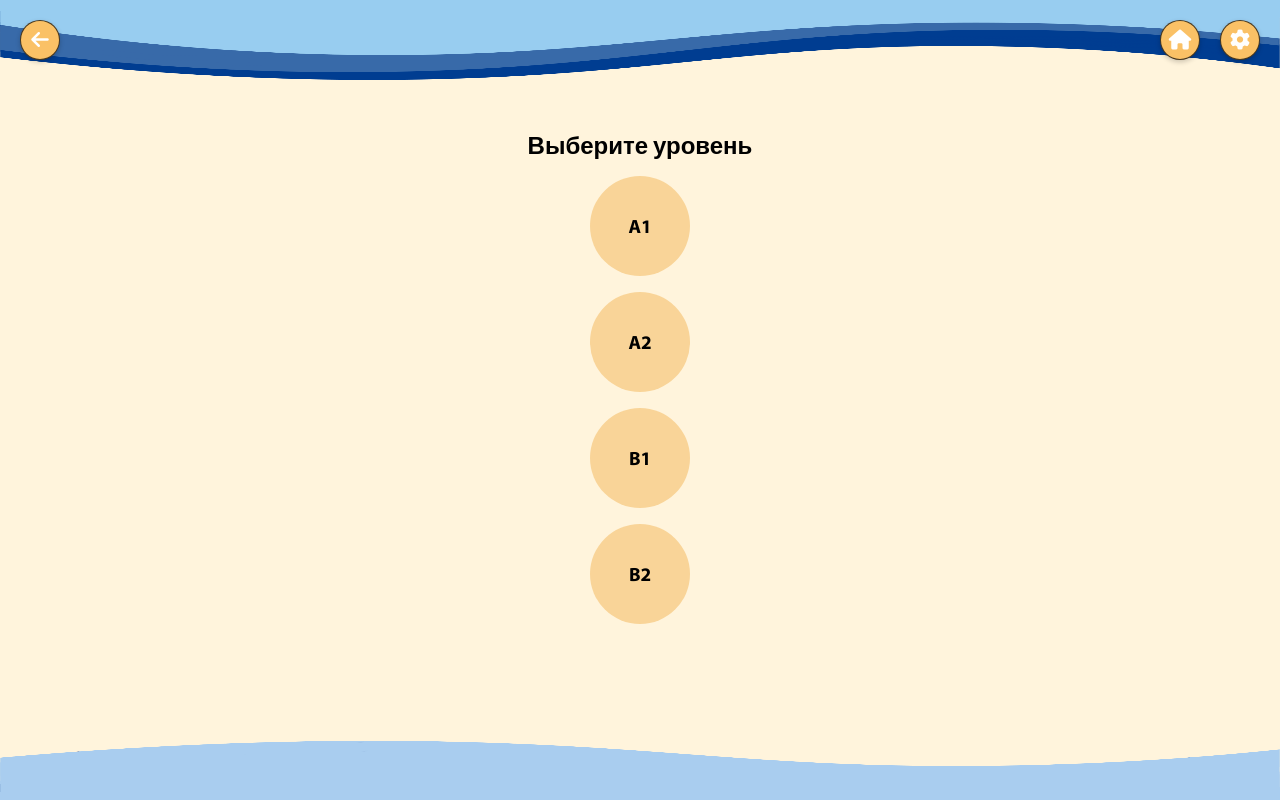
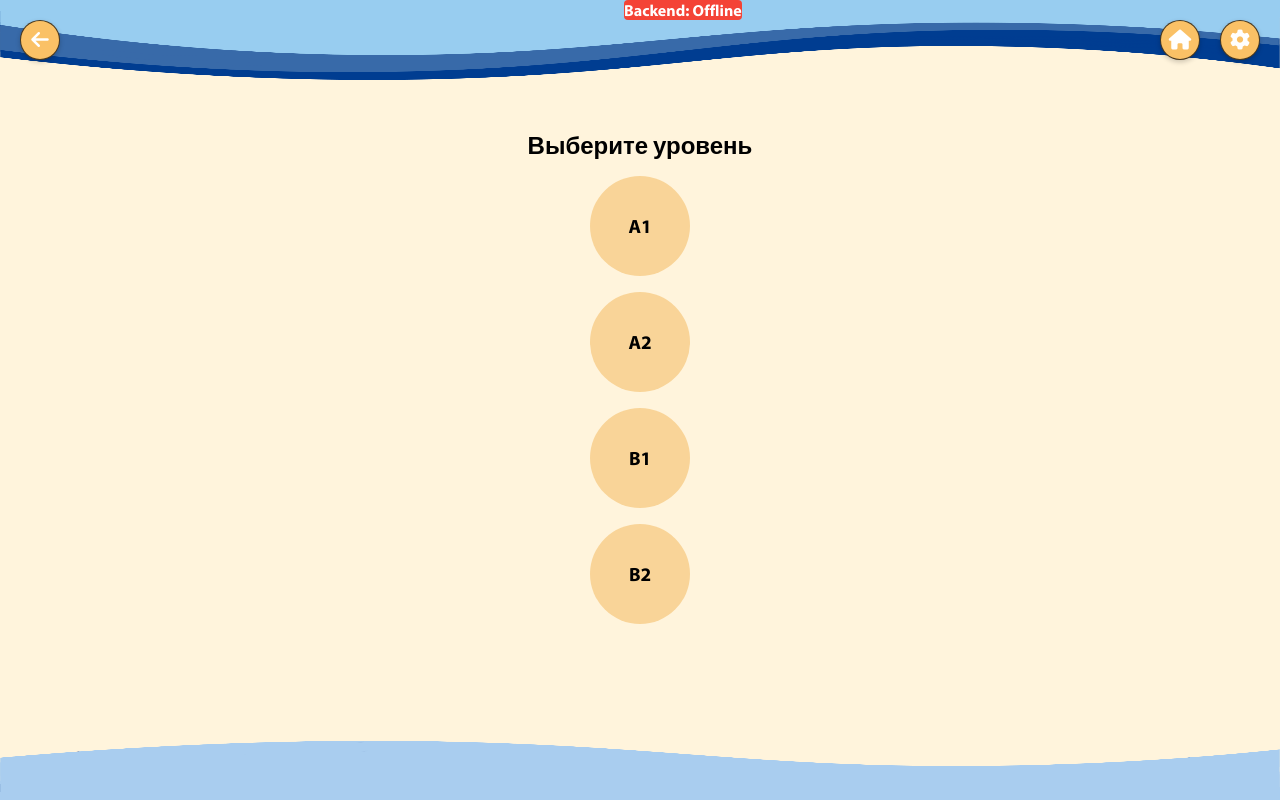
Before and after one commit to BorisTestov/mnemospeak_app_frontend, a Vue app: page /level in a window 1280 px wide. Built offline with nearby package versions, Linux system fonts and the light colour scheme; no server answers.

Commit message:
Add backend status

```diff
--- a/src/components/App/App.html
+++ b/src/components/App/App.html
@@ -21,6 +21,7 @@
                 :visible="showModal"
                 @close="closeModal"
         />
+        <BackendStatus />
 
         <img src="/header.png" alt="Header" class="header-image" />
 
--- a/src/components/App/App.ts
+++ b/src/components/App/App.ts
@@ -5,13 +5,16 @@ import { useTelegramUserStore } from '@stores/TelegramUser';
 import SplashScreen from '@components/SplashScreen/SplashScreen.vue';
 import ErrorToast from '@components/ErrorNotification/ErrorNotification.vue';
 import Modal from '@components/SettingsModal/SettingsModal.vue';
+import BackendStatus from '@components/BackendStatus/BackendStatus.vue';
+
 
 export default defineComponent({
     name: "App",
     components: {
         SplashScreen,
         ErrorToast,
-        Modal
+        Modal,
+        BackendStatus
     },
     setup() {
         const route = useRoute();
@@ -61,9 +64,9 @@ export default defineComponent({
             }, 100);
         };
 
-        const handleSwipeBack = (touchStartX: number, touchStartY: number, touchEndX: number, touchEndY: number) => {
-            const angle = window.screen.orientation?.angle || window.orientation || 0;
-            const isLandscape = angle === 90 || angle === -90;
+        // const handleSwipeBack = (touchStartX: number, touchStartY: number, touchEndX: number, touchEndY: number) => {
+        //     const angle = window.screen.orientation?.angle || window.orientation || 0;
+        //     const isLandscape = angle === 90 || angle === -90;
 
             // if (isLandscape) {
             //     if (touchEndY < touchStartY - 50) {
@@ -74,7 +77,7 @@ export default defineComponent({
             //         handleBackButton();
             //     }
             // }
-        };
+        // };
 
         onMounted(() => {
             const isTelegramUser = telegramStore.initializeFromTelegram();
@@ -84,29 +87,29 @@ export default defineComponent({
                 firstLoad.value = false;
             }
 
-            if (window.Telegram?.WebApp) {
-                Telegram.WebApp.BackButton.show();
-                Telegram.WebApp.BackButton.onClick(handleBackButton);
-            }
+            // if (window.Telegram?.WebApp) {
+            //     Telegram.WebApp.BackButton.show();
+            //     Telegram.WebApp.BackButton.onClick(handleBackButton);
+            // }
 
-            let touchStartX = 0;
-            let touchStartY = 0;
-            let touchEndX = 0;
-            let touchEndY = 0;
-
-            const onTouchStart = (e: TouchEvent) => {
-                touchStartX = e.touches[0].clientX;
-                touchStartY = e.touches[0].clientY;
-            };
-
-            const onTouchEnd = (e: TouchEvent) => {
-                touchEndX = e.changedTouches[0].clientX;
-                touchEndY = e.changedTouches[0].clientY;
-                handleSwipeBack(touchStartX, touchStartY, touchEndX, touchEndY);
-            };
-
-            document.addEventListener("touchstart", onTouchStart);
-            document.addEventListener("touchend", onTouchEnd);
+            // let touchStartX = 0;
+            // let touchStartY = 0;
+            // let touchEndX = 0;
+            // let touchEndY = 0;
+            //
+            // const onTouchStart = (e: TouchEvent) => {
+            //     touchStartX = e.touches[0].clientX;
+            //     touchStartY = e.touches[0].clientY;
+            // };
+            //
+            // const onTouchEnd = (e: TouchEvent) => {
+            //     touchEndX = e.changedTouches[0].clientX;
+            //     touchEndY = e.changedTouches[0].clientY;
+            //     handleSwipeBack(touchStartX, touchStartY, touchEndX, touchEndY);
+            // };
+            //
+            // document.addEventListener("touchstart", onTouchStart);
+            // document.addEventListener("touchend", onTouchEnd);
             window.addEventListener('orientationchange', handleOrientationChange);
 
 
--- /dev/null
+++ b/src/components/BackendStatus/BackendStatus.vue
@@ -0,0 +1,75 @@
+<template>
+  <span :class="['backend-status', isOnline ? 'online' : 'offline']">
+    Backend: {{ isOnline ? 'Online' : 'Offline' }}
+  </span>
+</template>
+
+
+<script lang="ts">
+import { defineComponent, ref, onMounted, onUnmounted } from 'vue';
+import { get } from '@utils/api';
+
+export default defineComponent({
+  name: 'BackendStatus',
+  setup() {
+    const isOnline = ref(false);
+    const checkInterval = ref<number | null>(null);
+
+    const checkBackendStatus = async () => {
+      console.log(import.meta.env.VITE_API_URL);
+      try {
+        // Use your utility function instead of direct fetch
+        // Note: We make a simple GET request to healthcheck endpoint and disable error notifications
+        await get('/healthcheck', {}, false);
+        isOnline.value = true;
+      } catch (error) {
+        isOnline.value = false;
+      }
+    };
+
+    onMounted(() => {
+      // Check immediately on mount
+      checkBackendStatus();
+
+      // Then check every 30 seconds
+      checkInterval.value = window.setInterval(checkBackendStatus, 30000);
+    });
+
+    onUnmounted(() => {
+      // Clear interval when component is unmounted
+      if (checkInterval.value !== null) {
+        clearInterval(checkInterval.value);
+      }
+    });
+
+    return {
+      isOnline,
+    };
+  },
+});
+</script>
+
+<style scoped>
+.backend-status {
+  font-weight: bold;
+  font-size: 1rem;
+  //padding: 4px 8px;
+  border-radius: 4px;
+  //padding-left: auto;
+  z-index: 1000;
+  position: fixed;
+
+  top: 0;
+  left: calc(50dvw - 1rem);
+}
+
+.online {
+  color: white;
+  background-color: #4caf50; /* Green */
+}
+
+.offline {
+  color: white;
+  background-color: #f44336; /* Red */
+}
+</style>
--- a/src/utils/api.ts
+++ b/src/utils/api.ts
@@ -1,7 +1,7 @@
 type HttpMethod = 'GET' | 'POST' | 'PUT' | 'DELETE';
 
-import { API_ENDPOINT } from "@utils/config";
 import errorNotification from "@utils/errorNotification";
+import {API_ENDPOINT} from "@utils/config";
 
 interface FetchOptions {
     method?: HttpMethod;
--- a/src/utils/config.ts
+++ b/src/utils/config.ts
@@ -2,4 +2,4 @@ export const LEVELS: string[] = [
     "A1", "A2", "B1", "B2"
 ]
 
-export const API_ENDPOINT: string = "https://stantion.ru.tuna.am/api"
+export const API_ENDPOINT: string = import.meta.env.VITE_API_URL
```
Also changed, not shown: 1 other file (tests, documents, lock files or other folders).
